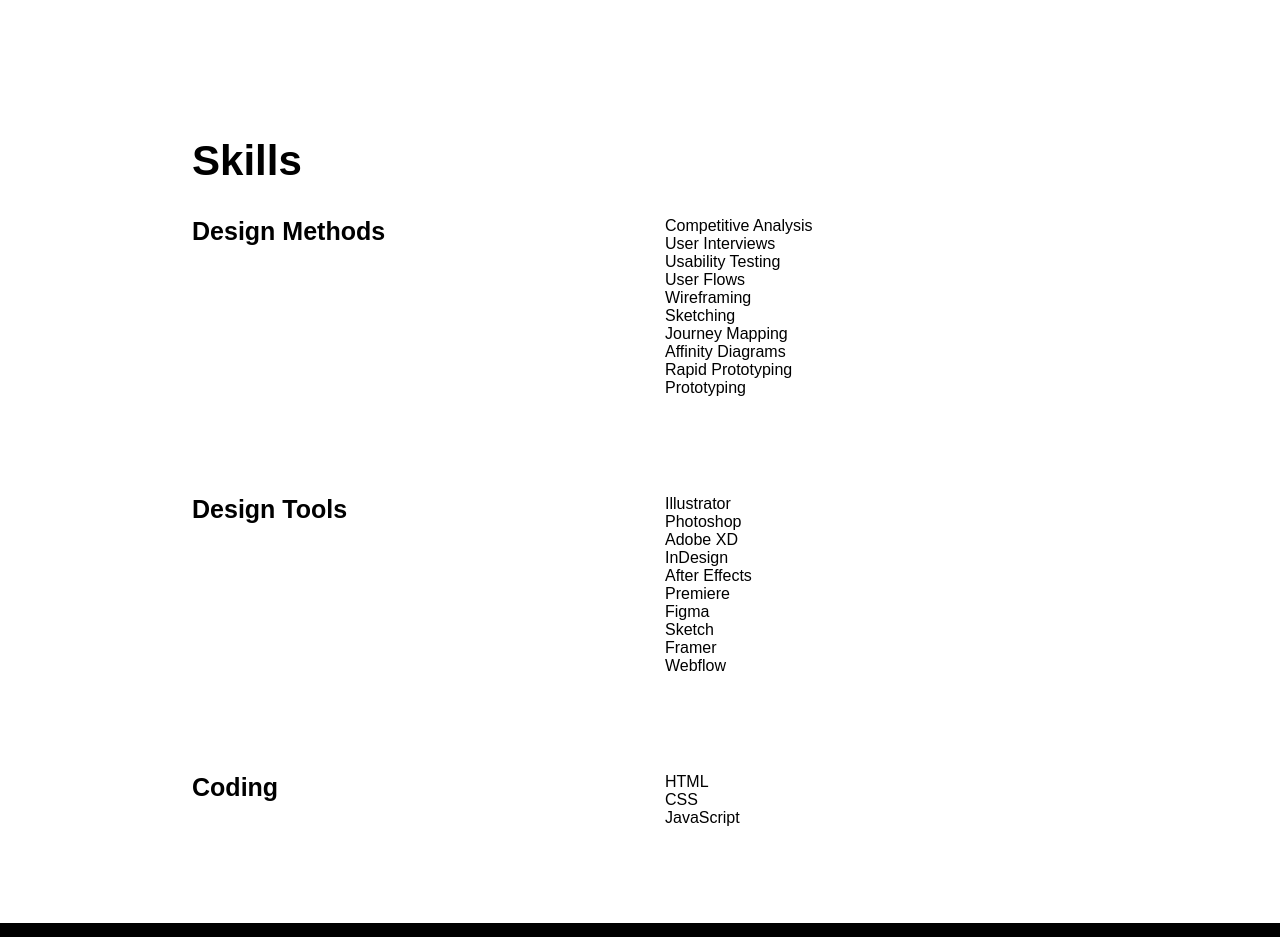
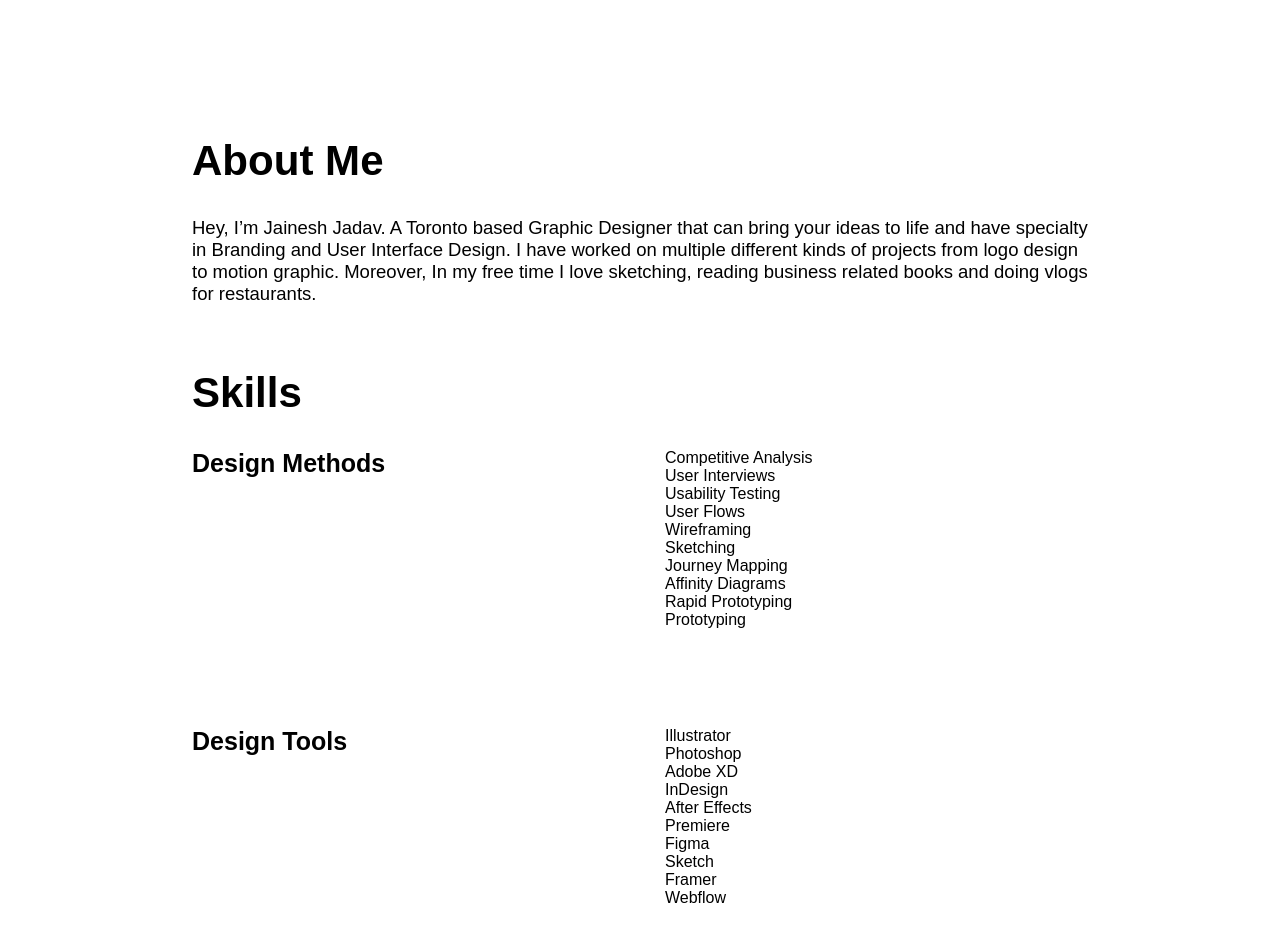
Before and after one commit to JJ4103/website-portfolio, a plain HTML site: page index.html in a window 1280 px wide. Shown: the part 1780-2717 px from the top of the page. Drawn offline with nearby package versions, Linux system fonts and the light colour scheme; a web font is replaced by a local one.

Commit message:
Update index.html

```diff
--- a/index.html
+++ b/index.html
@@ -98,6 +98,12 @@
           </div>
       </section>
       <section id="about">
+        <h2>About Me</h2>
+        <p>Hey, I’m Jainesh Jadav. A Toronto based Graphic Designer that can bring
+your ideas to life and have specialty in Branding and User Interface
+Design. I have worked on multiple different kinds of projects from logo
+design to motion graphic. Moreover, In my free time I love sketching,
+reading business related books and doing vlogs for restaurants.</p>
           <h2>Skills</h2>
           <div class="two-columns-fixed">
               <h3>Design Methods</h3>
```
